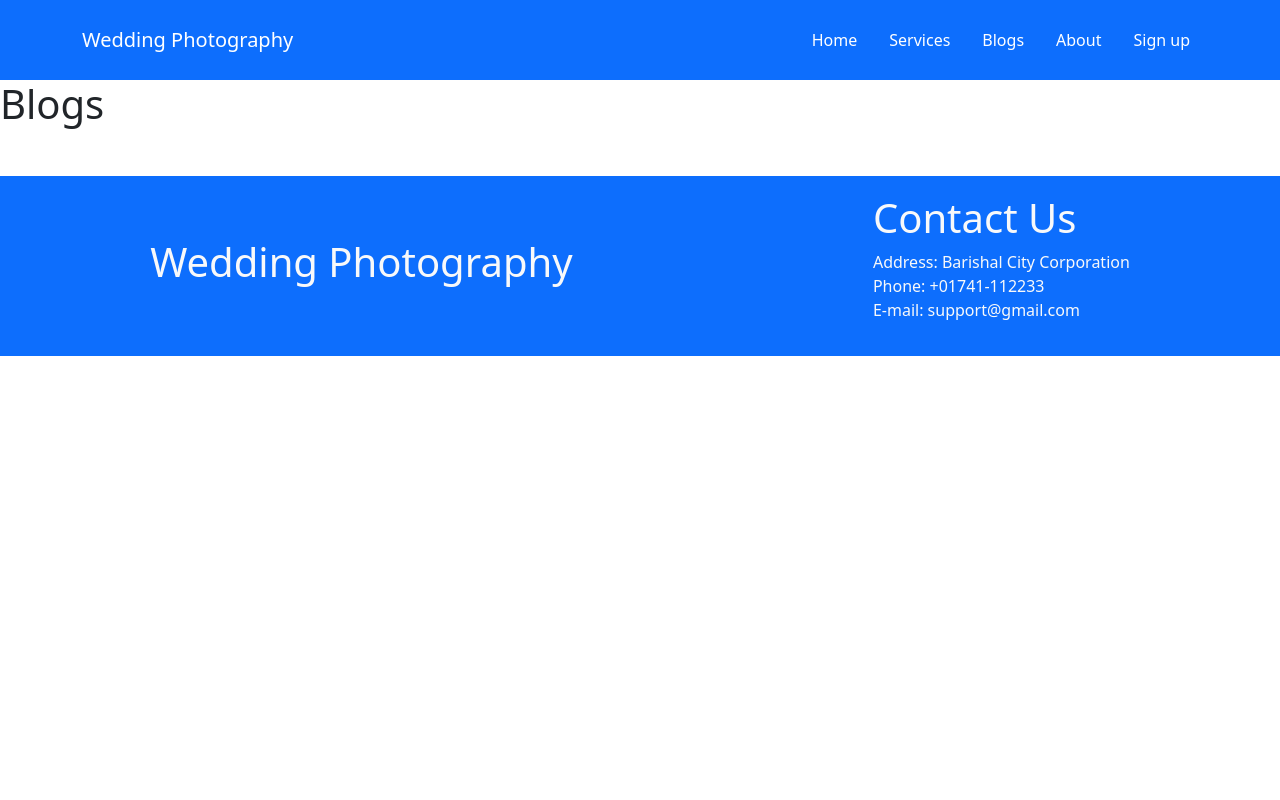
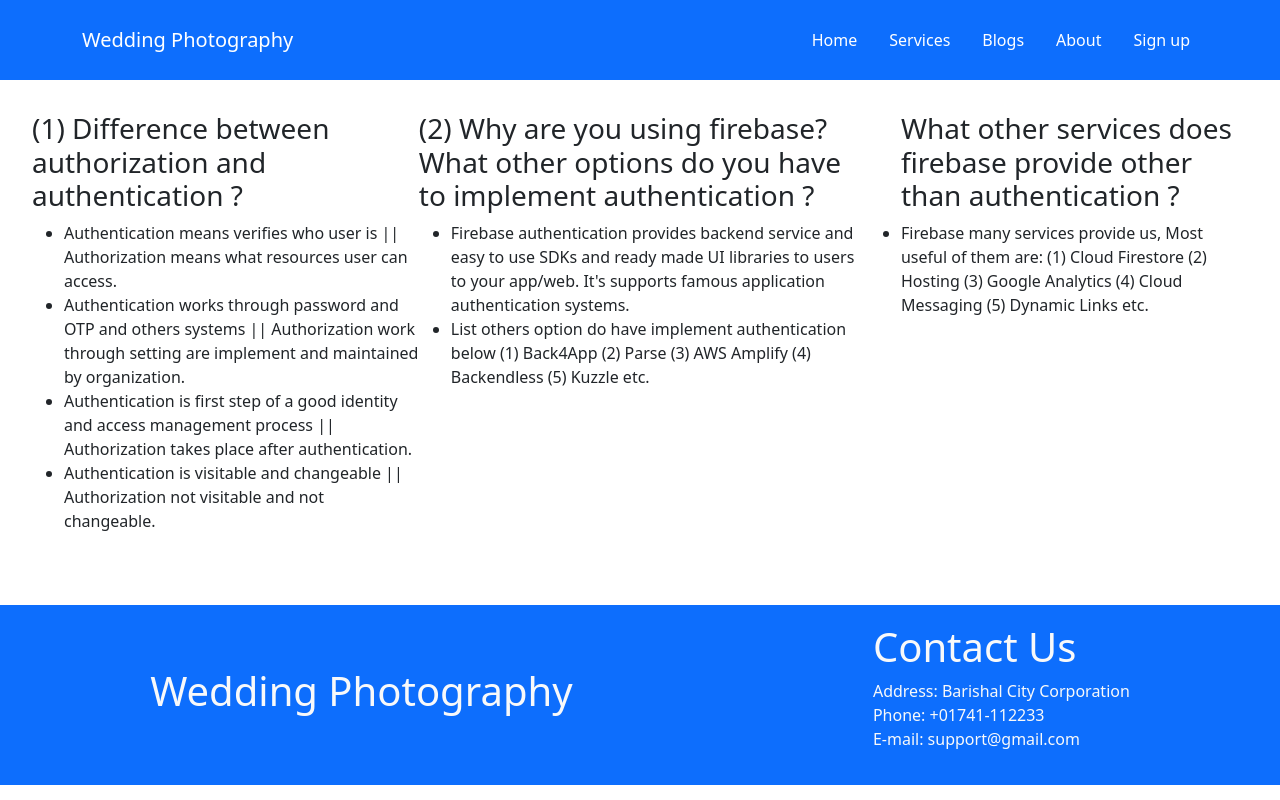
Before and after one commit to mdmehedihasan212/wedding-photography-service, a React (Create React App) app: page /blogs in a window 1280 px wide. Built offline with nearby package versions, Linux system fonts and the light colour scheme; no server answers.

Commit message:
write 3 questions ans into blogs pages

```diff
--- a/src/Pages/Blogs/Blogs.js
+++ b/src/Pages/Blogs/Blogs.js
@@ -2,9 +2,40 @@ import React from 'react';
 
 const Blogs = () => {
     return (
-        <div>
-            <h1>Blogs</h1>
-        </div>
+        <section className="d-flex m-4 p-2 text-break">
+            <div>
+                <h3>(1) Difference between authorization and authentication ?</h3>
+                <ul>
+                    <li>Authentication means verifies who user is || Authorization means what resources user can access.</li>
+                    <li>Authentication works through password and OTP and others systems || Authorization work through setting are implement and maintained by organization.</li>
+                    <li>Authentication is first step of a good identity and access management process || Authorization takes place after authentication.</li>
+                    <li>Authentication is visitable and changeable || Authorization not visitable and not changeable.</li>
+                </ul>
+            </div>
+            <div>
+                <h3>(2) Why are you using firebase? What other options do you have to implement authentication ?</h3>
+                <ul>
+                    <li>Firebase authentication provides backend service and easy to use SDKs and ready made UI libraries to users to your app/web. It's supports famous application authentication systems.</li>
+                    <li>List others option do have implement authentication below
+                        (1) Back4App (2) Parse (3) AWS Amplify (4) Backendless (5) Kuzzle etc.
+                    </li>
+                </ul>
+            </div>
+            <div>
+                <ul>
+                    <h3>What other services does firebase provide other than authentication
+
+                        ?</h3>
+                    <li>Firebase many services provide us, Most useful of them are:
+                        (1) Cloud Firestore
+                        (2) Hosting
+                        (3) Google Analytics
+                        (4) Cloud Messaging
+                        (5) Dynamic Links etc.
+                    </li>
+                </ul>
+            </div>
+        </section>
     );
 };
 
--- a/src/Pages/Registration/SocialSignUp.js
+++ b/src/Pages/Registration/SocialSignUp.js
@@ -28,7 +28,7 @@ const SocialSignUp = () => {
                     Facebook Sign in
                 </Button>
                 <Button onClick={() => signInWithGithub()} className="w-100 mt-2" variant="primary" type="submit">
-                    <img className="mx-2" src={github} alt="github icon" />
+                    <img style={{ height: "35px" }} className="mx-2" src={github} alt="github icon" />
                     Github Sign in
                 </Button>
             </article>
```
